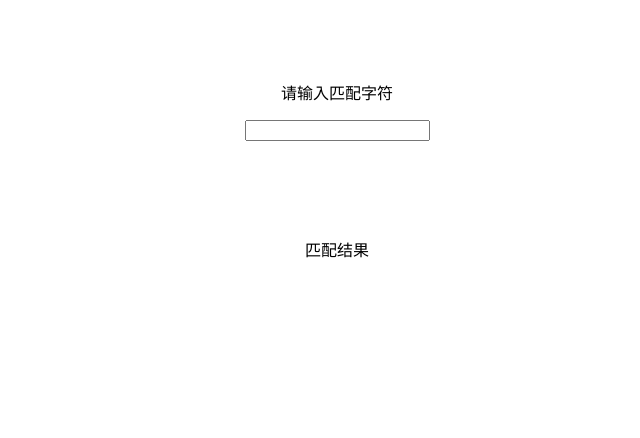
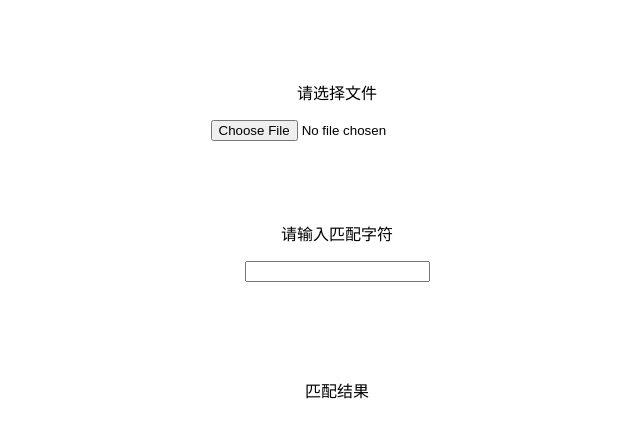
Before and after one commit to ChangWenWu/TextMatcher, a React (Create React App) app in the folder test-matcher/: page / in a window 1280 px wide. Shown: the top 438 px of the page, without its empty margins (303-943 px from the left). Built offline with nearby package versions, Linux system fonts and the light colour scheme.

Commit message:
读取TXT文本

```diff
--- a/test-matcher/src/App.css
+++ b/test-matcher/src/App.css
@@ -1,5 +1,9 @@
 .App {
   text-align: center;
+}
+
+.test-file {
+    margin:80px auto 0 auto;
 }
 
 .test-matcher {
--- a/test-matcher/src/App.js
+++ b/test-matcher/src/App.js
@@ -5,7 +5,7 @@ import { textMatcher } from './utils/textMatcher';
 class App extends Component {
   constructor(props) {
     super(props);
-    this.state = { value: '' ,textResult : [],position:[]};
+    this.state = { resource: [], value: '' ,textResult : [],position:[]};
   }
 
   handleChange = (event) => {
@@ -18,11 +18,32 @@ class App extends Component {
     });
   }
 
+  selectFile = (event) => {
+    var selectedFile = event.target.files[0];
+    var name = selectedFile.name;
+    var size = selectedFile.size;
+    console.log("文件名:"+name+"大小："+size);
+    var reader = new FileReader();
+    reader.readAsText(selectedFile);
+
+    reader.onload = () =>{
+      const strArray = reader.result.split("\n");
+      console.log(strArray);
+      this.setState({
+        resource: strArray,
+      });
+    };
+  }
+
   render() {
     return (
       <div className="App">
         <div className="test-data">
           {/* <FlavorForm /> */}
+        </div>
+        <div className="test-file">
+          <p>请选择文件</p>
+          <input type="file" onChange={this.selectFile}/>
         </div>
         <div className="test-matcher">
           <p>请输入匹配字符</p>
```
